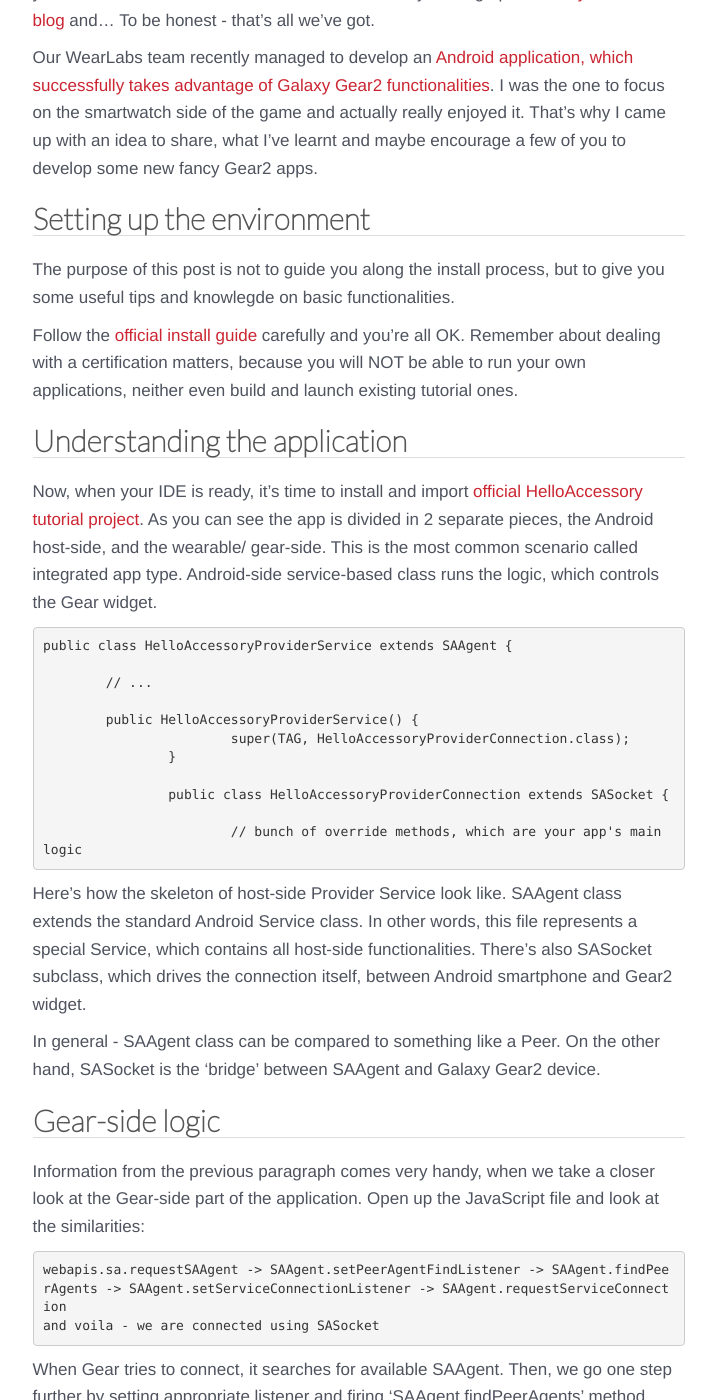
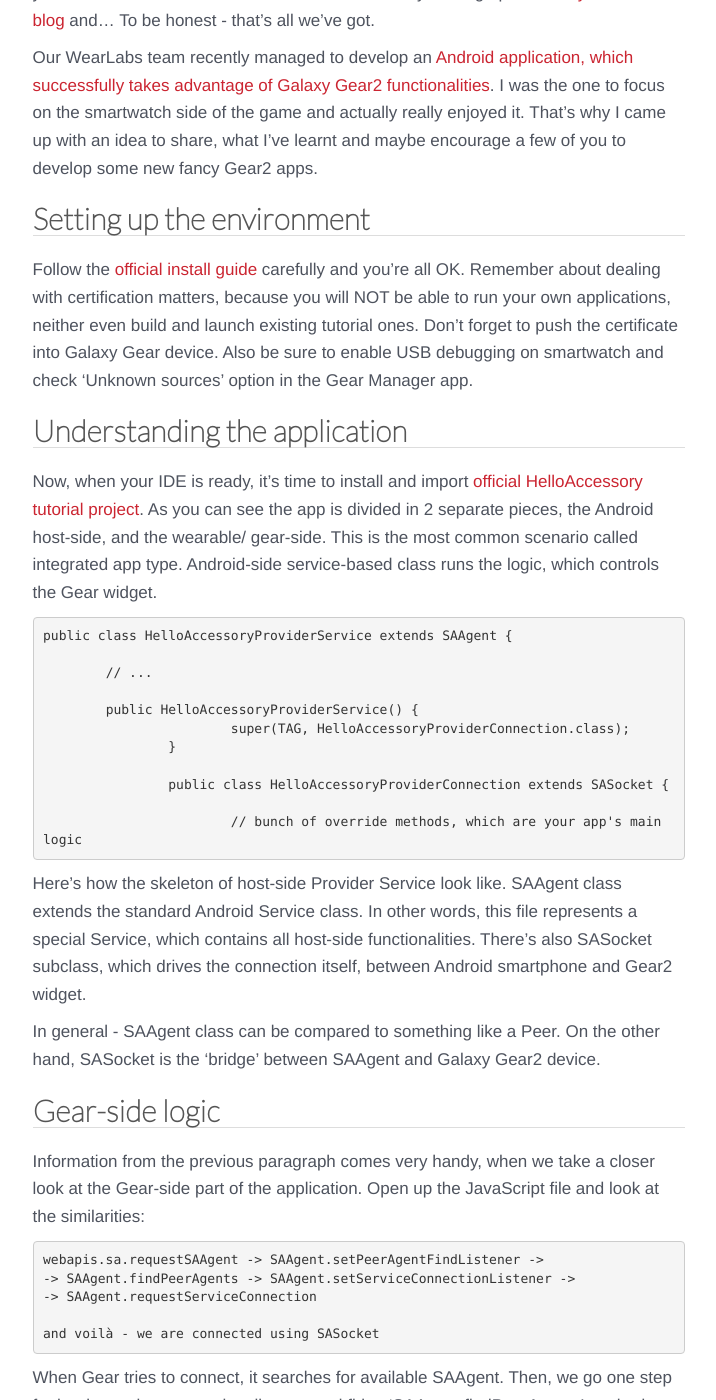
Before and after one commit to serafinmaciej/ScalaConsultants.github.io, a Jekyll site: the page built from _posts/2014-07-21-developing-your-first-galaxy-gear-app.markdown, in a window 1280 px wide and 1400 px high, scrolled down 539 px. Shown: the whole window, without its empty margins (135-851 px from the left). Built offline with Jekyll 4.4.1, drawn with Linux system fonts in a browser that asks for light colours; comment, search, counter and statistics services are not loaded; some of the changed text lies outside the part shown.

Commit message:
some minor fixes

```diff
--- a/_posts/2014-07-21-developing-your-first-galaxy-gear-app.markdown
+++ b/_posts/2014-07-21-developing-your-first-galaxy-gear-app.markdown
@@ -21,9 +21,7 @@
 Our WearLabs team recently managed to develop an [Android application, which successfully takes advantage of Galaxy Gear2 functionalities](http://fieldsofwar.co/). I was the one to focus on the smartwatch side of the game and actually really enjoyed it. That's why I came up with an idea to share, what I've learnt and maybe encourage a few of you to develop some new fancy Gear2 apps.
 
 ##Setting up the environment
-The purpose of this post is not to guide you along the install process, but to give you some useful tips and knowlegde on basic functionalities.
-
-Follow the [official install guide](http://developer.samsung.com/samsung-gear#) carefully and you're all OK. Remember about dealing with a certification matters, because you will NOT be able to run your own applications, neither even build and launch existing tutorial ones.
+Follow the [official install guide](http://developer.samsung.com/samsung-gear#) carefully and you're all OK. Remember about dealing with certification matters, because you will NOT be able to run your own applications, neither even build and launch existing tutorial ones. Don't forget to push the certificate into Galaxy Gear device. Also be sure to enable USB debugging on smartwatch and check 'Unknown sources' option in the Gear Manager app.
 
 ##Understanding the application
 Now, when your IDE is ready, it's time to install and import [official HelloAccessory tutorial project](http://img-developer.samsung.com/contents/cmm/HelloAccessory.zip). As you can see the app is divided in 2 separate pieces, the Android host-side, and the wearable/ gear-side. This is the most common scenario called integrated app type. Android-side service-based class runs the logic, which controls the Gear widget.
@@ -50,8 +48,11 @@
 Information from the previous paragraph comes very handy, when we take a closer look at the Gear-side part of the application. Open up the JavaScript file and look at the similarities:
 
 ~~~
-webapis.sa.requestSAAgent -> SAAgent.setPeerAgentFindListener -> SAAgent.findPeerAgents -> SAAgent.setServiceConnectionListener -> SAAgent.requestServiceConnection
-and voila - we are connected using SASocket
+webapis.sa.requestSAAgent -> SAAgent.setPeerAgentFindListener ->
+-> SAAgent.findPeerAgents -> SAAgent.setServiceConnectionListener ->
+-> SAAgent.requestServiceConnection
+
+and voilà - we are connected using SASocket
 ~~~
 
 When Gear tries to connect, it searches for available SAAgent. Then, we go one step further by setting appropriate listener and firing 'SAAgent.findPeerAgents' method. Next, we check, if SAAgent's and Gear's AppNames do correspond with each other. If so, we request service connection with SAAgent and finally can communicate with the host-side Android device using SASocket.
```
Also changed, not shown: other parts of _posts/2014-07-21-developing-your-first-galaxy-gear-app.markdown (+1 -1 lines).
